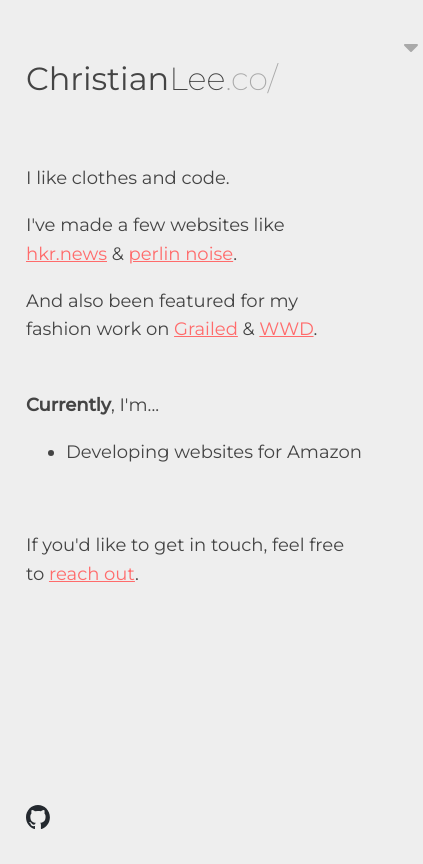
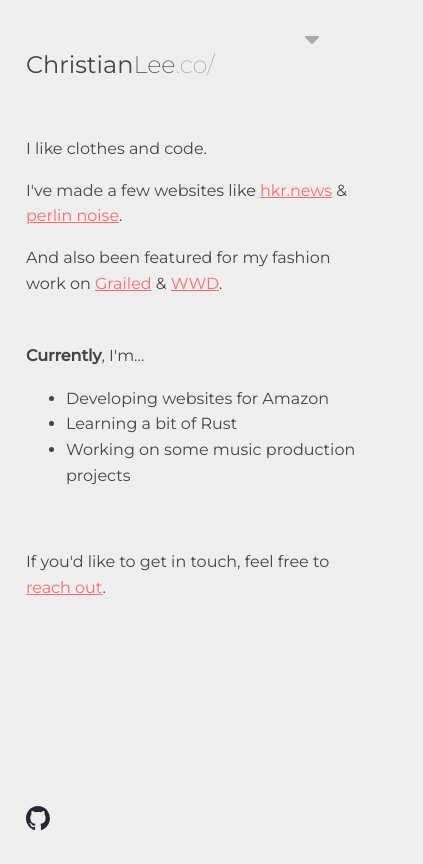
Before and after one commit to chrlee/christianlee.co, a SvelteKit app: page / in a window 390 px wide. Shown: the whole page, 423 px wide, since content can reach past the window. Built offline with nearby package versions, Linux system fonts and the light colour scheme.

Commit message:
Add mobile text sizing

```diff
--- a/src/components/Header.svelte
+++ b/src/components/Header.svelte
@@ -28,6 +28,10 @@
   }
   h1 {
     white-space-collapse: discard;
+    font-size: x-large;
+    @media (min-width: 600px) {
+      font-size: xx-large;
+    }
   }
   nav {
     display: grid;
@@ -45,11 +49,15 @@
     color: darkgray;
     cursor: pointer;
 
-    font-size: xx-large;
+    font-size: x-large;
     font-weight: 200;
     line-height: 1.4;
 
     z-index: 1;
+
+    @media (min-width: 600px) {
+      font-size: xx-large;
+    }
   }
   select::-ms-expand {
     display: none;
@@ -64,13 +72,13 @@
     justify-self: end;
   }
   option {
-    font-size: xx-large;
+    font-size: x-large;
     font-weight: 200;
     color: darkgray;
+    @media (min-width: 600px) {
+      font-size: xx-large;
+    }
   }
-  .header {
-		font-size: xx-large;
-	}
 	.firstName {
 		font-weight: 400;
 	}
--- a/src/routes/+layout.svelte
+++ b/src/routes/+layout.svelte
@@ -8,13 +8,13 @@
 
   inject({ mode: dev ? 'development' : 'production' });
 
-  let currentPath = '';
+  $: currentPath = '';
   onMount(() => {
     currentPath = window.location.pathname.replace('/', '');
   })
 </script>
 
-<Head title={'Christian Lee'} />
+<Head title={currentPath || 'home'} />
 
 <div class="pageWrapper">
 	<section class="topNav">
@@ -31,6 +31,7 @@
 
   :global(html) {
       height: 100%;
+      width: 100%;
   }
 	:global(body) {
 		font-family: Montserrat, Helvetica, sans-serif;
--- a/src/routes/+page.svelte
+++ b/src/routes/+page.svelte
@@ -18,6 +18,8 @@
 <span><h2 class="inline">Currently</h2><p class="inline">, I'm...</p></span>
 <ul>
 	<li>Developing websites for Amazon</li>
+  <li>Learning a bit of Rust</li>
+  <li>Working on some music production projects</li>
 </ul>
 <br />
 <p>
@@ -26,13 +28,17 @@
 </p>
 
 <style>
+    :global(h2, ul, p, a) {
+        font-size: medium;
+        @media (min-width: 600px) {
+            font-size: large;
+        }
+    }
+
     a {
         color: #FF6B6B
     }
 
-    h2 {
-        font-size: large;
-    }
 
     .inline {
         display: inline;
```
